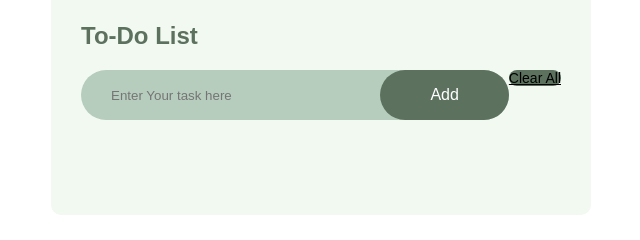
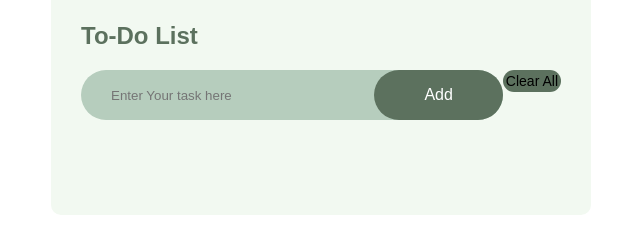
Before and after one commit to ntandomagana/todowith_db, a website with bundled scripts: page public/index.html in a window 1280 px wide. Shown: the part 128-368 px from the top of the page, 319-959 px from the left. Built offline with nearby package versions, Linux system fonts and the light colour scheme; files whose address does not match are found by name.

Commit message:
updated clear button

```diff
--- a/public/style.css
+++ b/public/style.css
@@ -95,7 +95,8 @@
       border: none;
       background: transparent;
       float: right;
-      text-decoration: underline;
+      text-decoration: none;
       font-size: 14px;
       background: #5c715e;
+      padding: 3px;
   }
```
